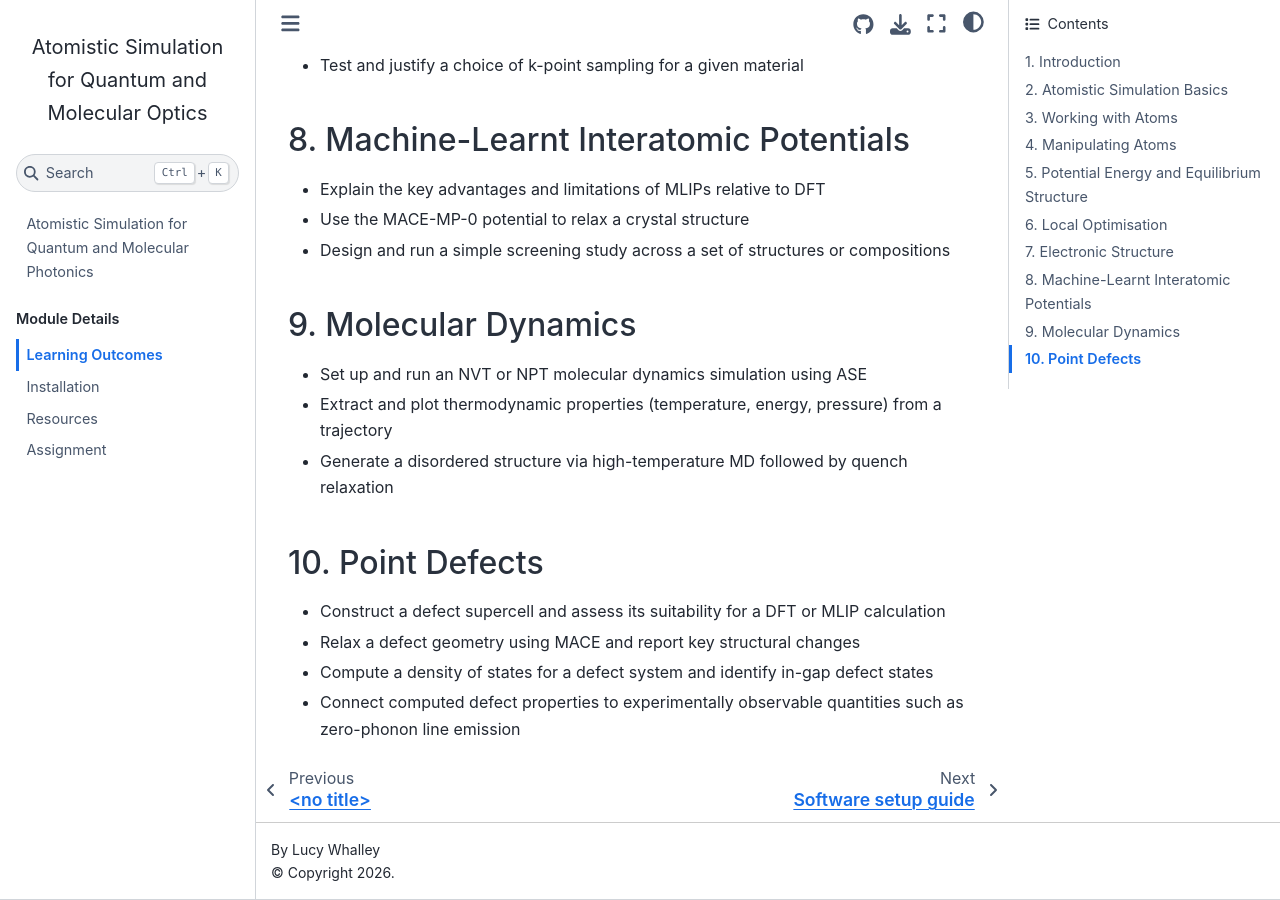
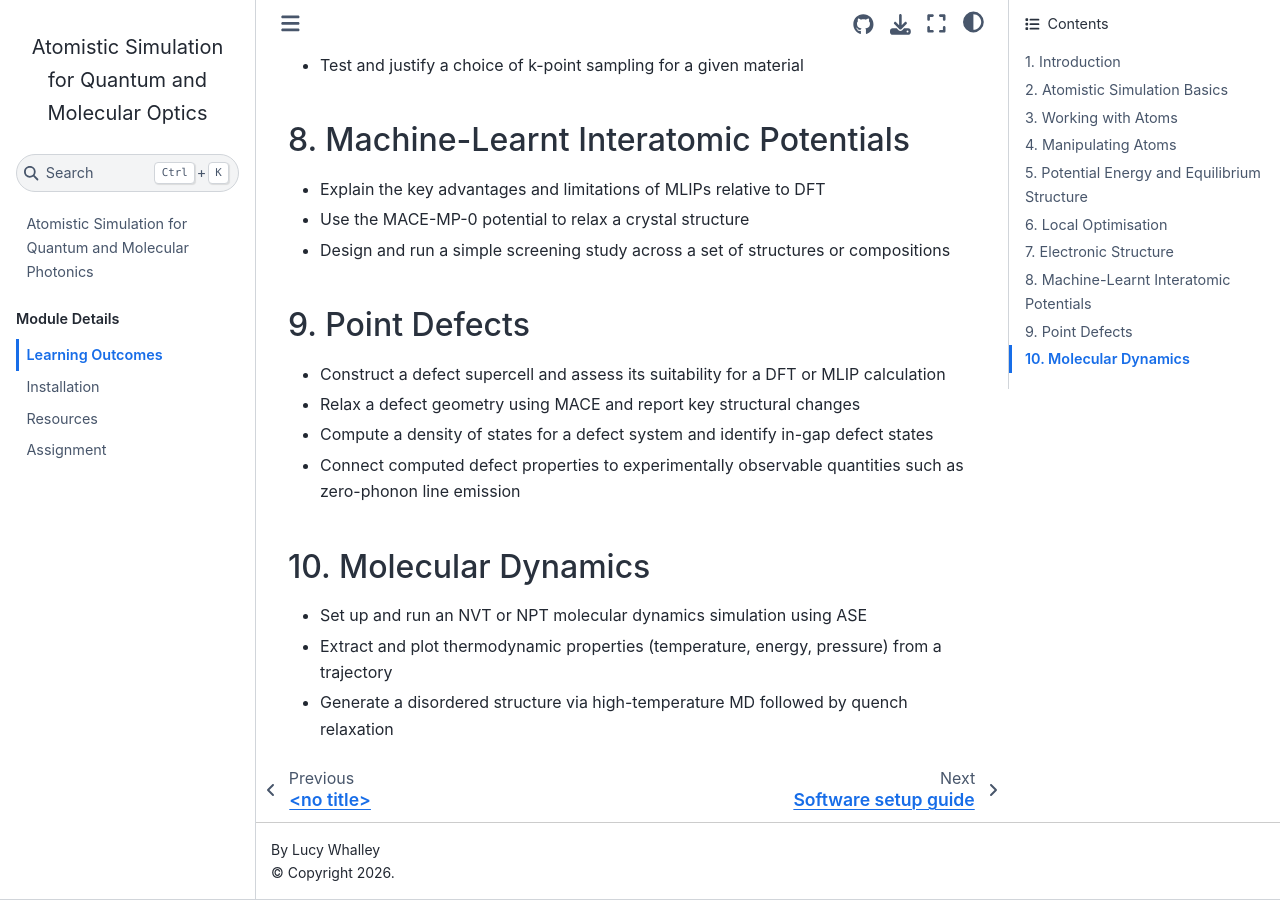
Before and after one commit to NU-CEM/Atomistic_Simulation, a Jupyter Book: the page built from learning.md, in a window 1280 px wide and 900 px high, scrolled down 1545 px. Built offline with Jupyter Book 1.0.4 settings and Sphinx 7.4.7 and the Sphinx Book theme 1.1.4, drawn with Linux system fonts in a browser that asks for light colours; pages that are not in the unit, such as notebooks, are missing from menus.

Commit message:
Update learning.md

```diff
--- a/learning.md
+++ b/learning.md
@@ -42,13 +42,13 @@ By the end of each session, students should be able to:
 - Use the MACE-MP-0 potential to relax a crystal structure
 - Design and run a simple screening study across a set of structures or compositions
 
-## 9. Molecular Dynamics
-- Set up and run an NVT or NPT molecular dynamics simulation using ASE
-- Extract and plot thermodynamic properties (temperature, energy, pressure) from a trajectory
-- Generate a disordered structure via high-temperature MD followed by quench relaxation
-
-## 10. Point Defects
+## 9. Point Defects
 - Construct a defect supercell and assess its suitability for a DFT or MLIP calculation
 - Relax a defect geometry using MACE and report key structural changes
 - Compute a density of states for a defect system and identify in-gap defect states
 - Connect computed defect properties to experimentally observable quantities such as zero-phonon line emission
+
+## 10. Molecular Dynamics
+- Set up and run an NVT or NPT molecular dynamics simulation using ASE
+- Extract and plot thermodynamic properties (temperature, energy, pressure) from a trajectory
+- Generate a disordered structure via high-temperature MD followed by quench relaxation
```
